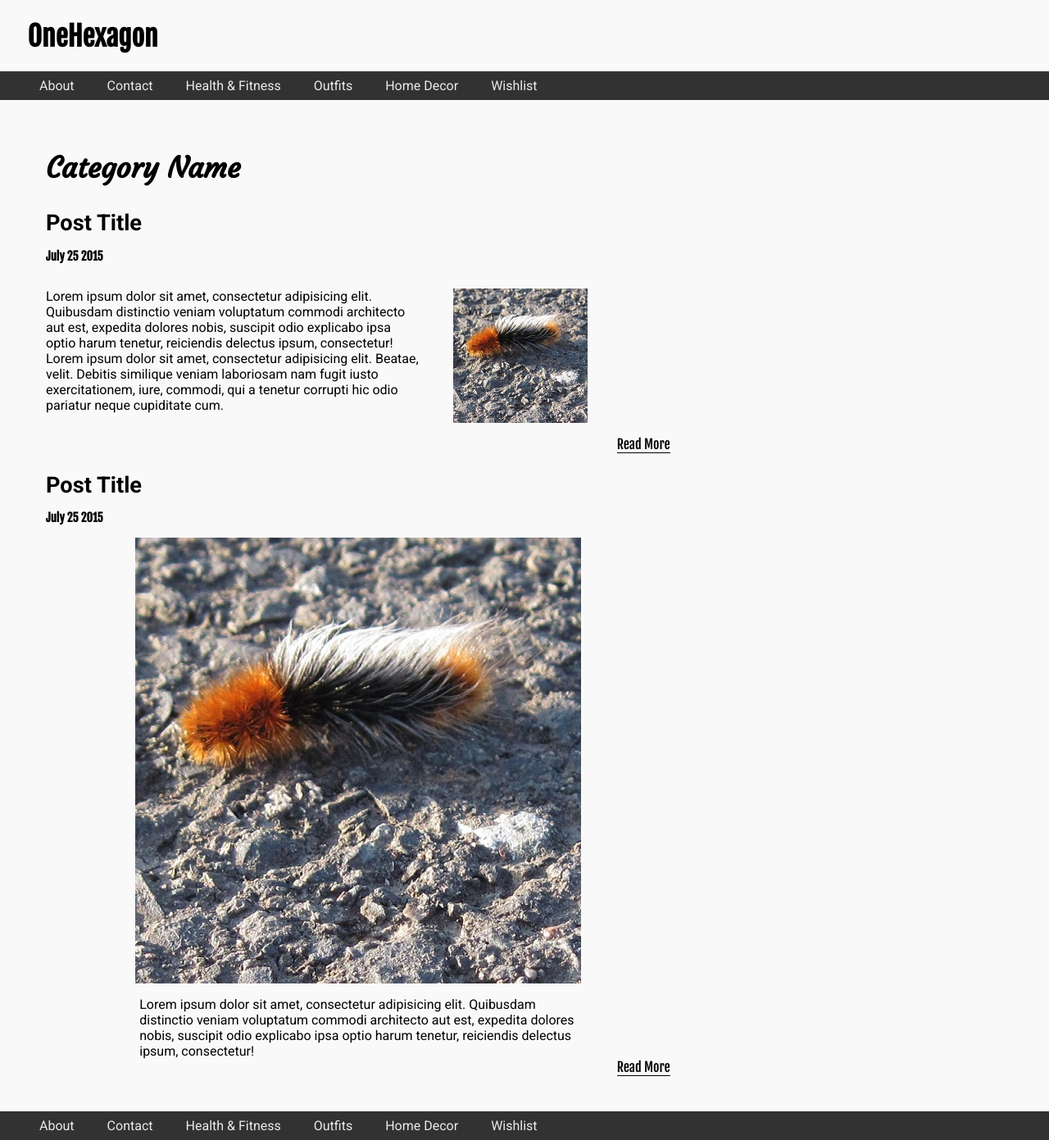
After one commit to rosemarylp/one_hexagon, a PHP site: page /category.php in a window 1280 px wide. The commit adds this page. Shown: the whole page at 82% size. Run offline with PHP 8.4, Linux system fonts and the light colour scheme.

Commit message:
Add category page

```diff
--- /dev/null
+++ b/category.php
@@ -0,0 +1,73 @@
+<!DOCTYPE html>
+<html lang="en">
+<head>
+	<meta charset="UTF-8">
+	<title>One Hexagon</title>
+	<link rel="stylesheet" href="css/style.css">
+</head>
+<body>
+	<header>
+		<h1>OneHexagon</h1>
+		<nav>
+			<ul>
+				<li><a href="#">About</a></li>
+				<li><a href="#">Contact</a></li>
+				<li><a href="#">Health &amp; Fitness</a></li>
+				<li><a href="#">Outfits</a></li>
+				<li><a href="#">Home Decor</a></li>
+				<li><a href="#">Wishlist</a></li>
+			</ul>
+			<div class="clear-fix"></div>
+		</nav>
+	</header>
+
+	<main>
+		<h2 class="category-name">Category Name</h2>
+
+		<article class="post-text">
+			<h2><a href="#">Post Title</a></h2>
+			<h3>July 25 2015</h3>
+			<p class="feed-description">
+				Lorem ipsum dolor sit amet, consectetur adipisicing elit. Quibusdam distinctio veniam voluptatum commodi architecto aut est, expedita dolores nobis, suscipit odio explicabo ipsa optio harum tenetur, reiciendis delectus ipsum, consectetur!  Lorem ipsum dolor sit amet, consectetur adipisicing elit. Beatae, velit. Debitis similique veniam laboriosam nam fugit iusto exercitationem, iure, commodi, qui a tenetur corrupti hic odio pariatur neque cupiditate cum.
+			</p>
+			<figure class="img-text-featured">
+				<img src="images/lorem_small.jpg" alt="" class="img-text-featured">
+			</figure>
+			<div class="clear-fix"></div>
+
+			<a href="#" class="link-more">Read More</a>
+		</article>
+
+		<div class="clear-fix"></div>
+
+		<article class="post-img">
+			<h2><a href="#">Post Title</a></h2>
+			<h3>July 25 2015</h3>
+			<figure  class="img-post-featured">
+				<img src="images/lorem.jpg" alt="">
+				<figcaption class="img-feed-description">
+					Lorem ipsum dolor sit amet, consectetur adipisicing elit. Quibusdam distinctio veniam voluptatum commodi architecto aut est, expedita dolores nobis, suscipit odio explicabo ipsa optio harum tenetur, reiciendis delectus ipsum, consectetur!
+				</figcaption>
+			<div class="clear-fix"></div>
+
+			<a href="#" class="link-more">Read More</a>
+			</figure>
+		</article>
+
+	</main>
+
+	<footer>
+		<nav>
+			<ul>
+				<li><a href="#">About</a></li>
+				<li><a href="#">Contact</a></li>
+				<li><a href="#">Health &amp; Fitness</a></li>
+				<li><a href="#">Outfits</a></li>
+				<li><a href="#">Home Decor</a></li>
+				<li><a href="#">Wishlist</a></li>
+			</ul>
+			<div class="clear-fix"></div>
+		</nav>
+	</footer>
+</body>
+</html>
--- a/css/style.css
+++ b/css/style.css
@@ -102,6 +102,11 @@ main {
 	font-family: "Courgette", "Fjalla One", cursive;
 }
 
+.category-name {
+	font-family: "Courgette", "Fjalla One", cursive;
+	font-size: 2.2em;
+}
+
 hr {
 	width: 80%;
 	display: block;
```
